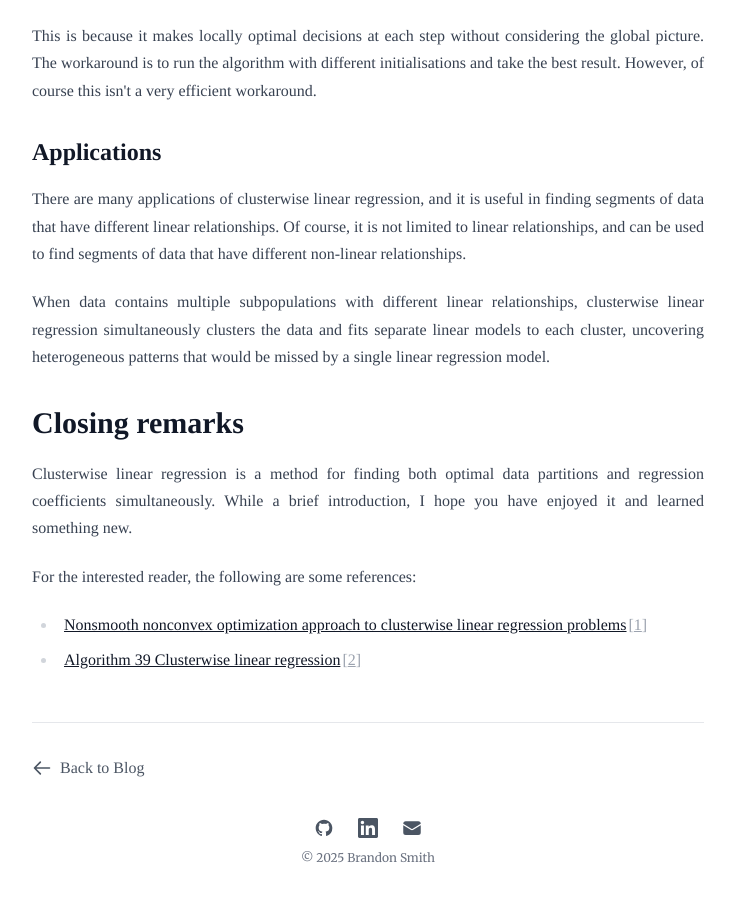
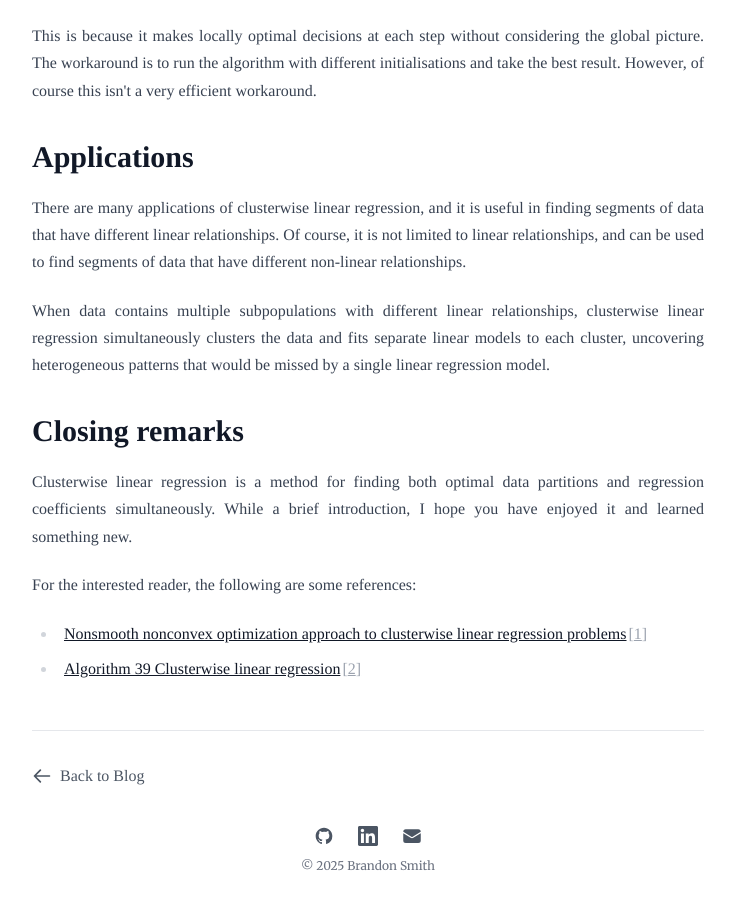
Before and after one commit to brandonsmith301/portfolio, a React (Vite) app: page /blog/clusterwise-linear-regression in a window 1280 px wide. Shown: the part 4560-5470 px from the top of the page, without its empty margins (272-1008 px from the left). Built offline with nearby package versions, Linux system fonts and the light colour scheme; a web font is replaced by a local one.

Commit message:
update applications section of clusterwise-regression

```diff
--- a/src/data/posts/clusterwise-linear-regression.tsx
+++ b/src/data/posts/clusterwise-linear-regression.tsx
@@ -234,7 +234,7 @@ const post: BlogPost = {
       This is because it makes locally optimal decisions at each step without considering the global picture. The workaround is to run the algorithm with different initialisations and take the best result. However, of course this isn't a very efficient workaround.
       </p>
 
-      <h3>Applications</h3>
+      <h2>Applications</h2>
       <p>
         There are many applications of clusterwise linear regression, and it is useful in finding segments of data that have different linear relationships.
         Of course, it is not limited to linear relationships, and can be used to find segments of data that have different non-linear relationships.
```
